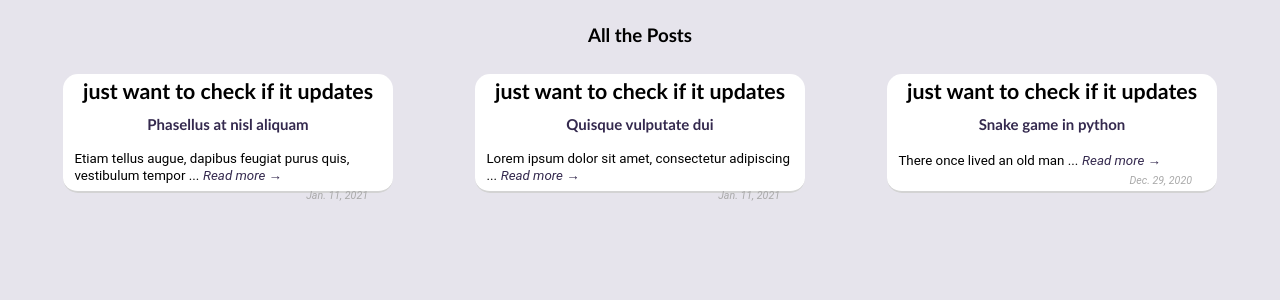
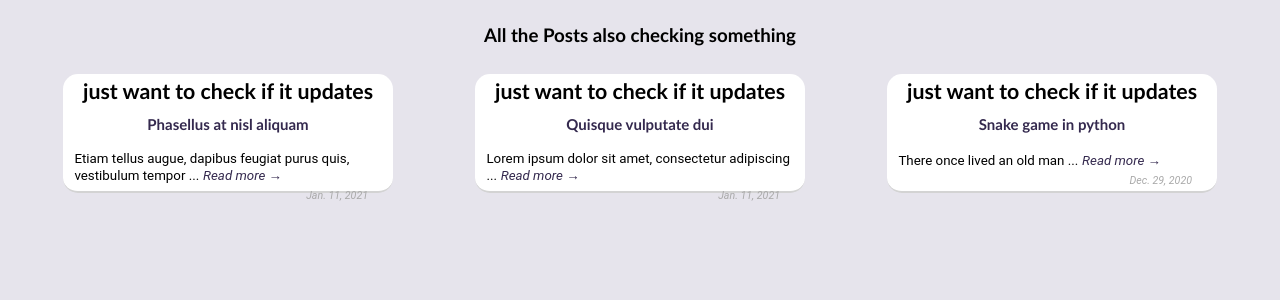
Before and after one commit to Kutullo/blog-ya-kutullo, a Django app: page /articles/ in a window 1280 px wide. Shown: the part 68-368 px from the top of the page. Run offline with Django 3.2, Linux system fonts and the light colour scheme; data comes from the database, SQL or seed files in the repository; parts of the project's set-up code (start-up, migrations or seed data) failed here and were passed over; some libraries are stand-ins or nearby versions.

Commit message:
Update articles.html

```diff
--- a/article/templates/articles.html
+++ b/article/templates/articles.html
@@ -9,7 +9,7 @@
 <div class="spacer "></div>
 <br>
 <span class="posts_title">
-    <h3>All the Posts</h3>
+    <h3>All the Posts also checking something</h3>
 </span>
 
 <section id="articles">
```
